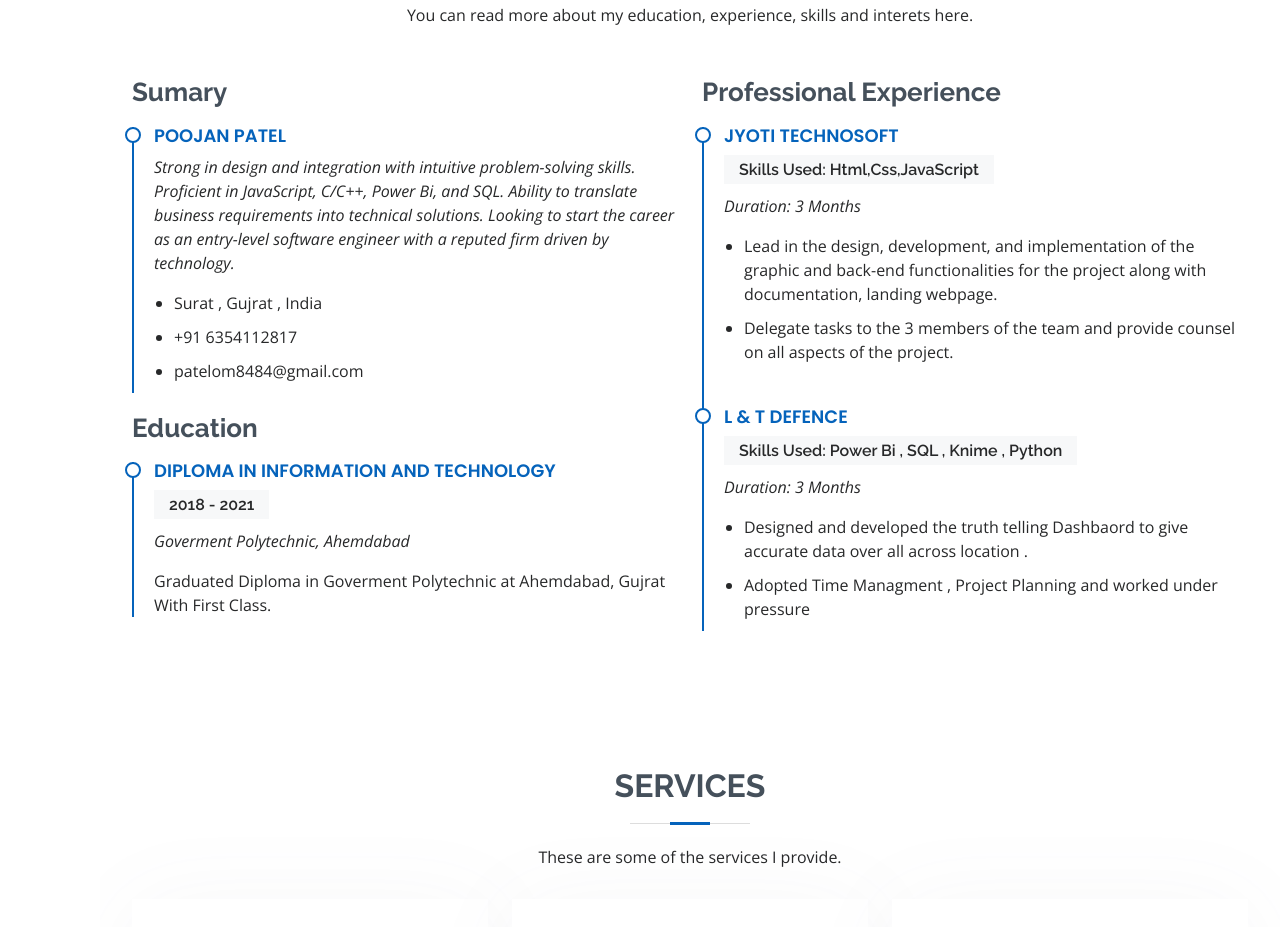
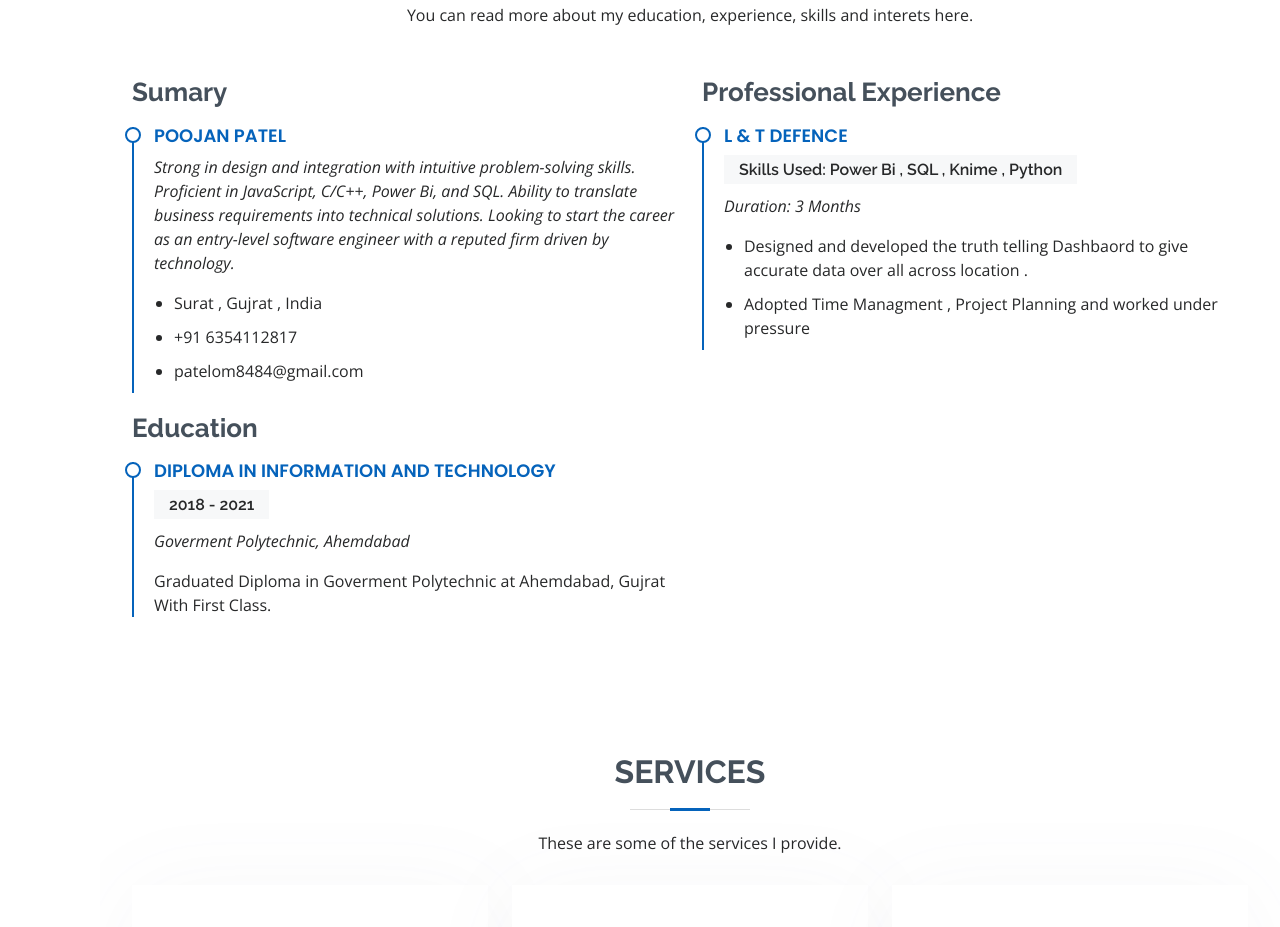
Before and after one commit to Poojan-8484/My-portfolio, a plain HTML site: page index.html in a window 1280 px wide. Shown: the part 2493-3420 px from the top of the page. Drawn offline with nearby package versions, Linux system fonts and the light colour scheme; files whose address does not match are found by name.

Commit message:
Update index.html

```diff
--- a/index.html
+++ b/index.html
@@ -309,16 +309,6 @@
           <div class="col-lg-6">
             <h3 class="resume-title">Professional Experience</h3>
             <div class="resume-item">
-              <h4>Jyoti technosoft </h4>
-              <h5>Skills Used: Html,Css,JavaScript</h5>
-              <p><em>Duration: 3 Months</em></p>
-              <ul>
-                <li>Lead in the design, development, and implementation of the graphic and back-end functionalities for the project along with documentation, landing
-                  webpage.</li>
-                <li>Delegate tasks to the 3 members of the team and provide counsel on all aspects of the project. </li>
-              </ul>
-            </div>
-            <div class="resume-item">
               <h4>L & T Defence</h4>
               <h5>Skills Used: Power Bi , SQL , Knime , Python</h5>
               <p><em>Duration: 3 Months</em></p>
```
